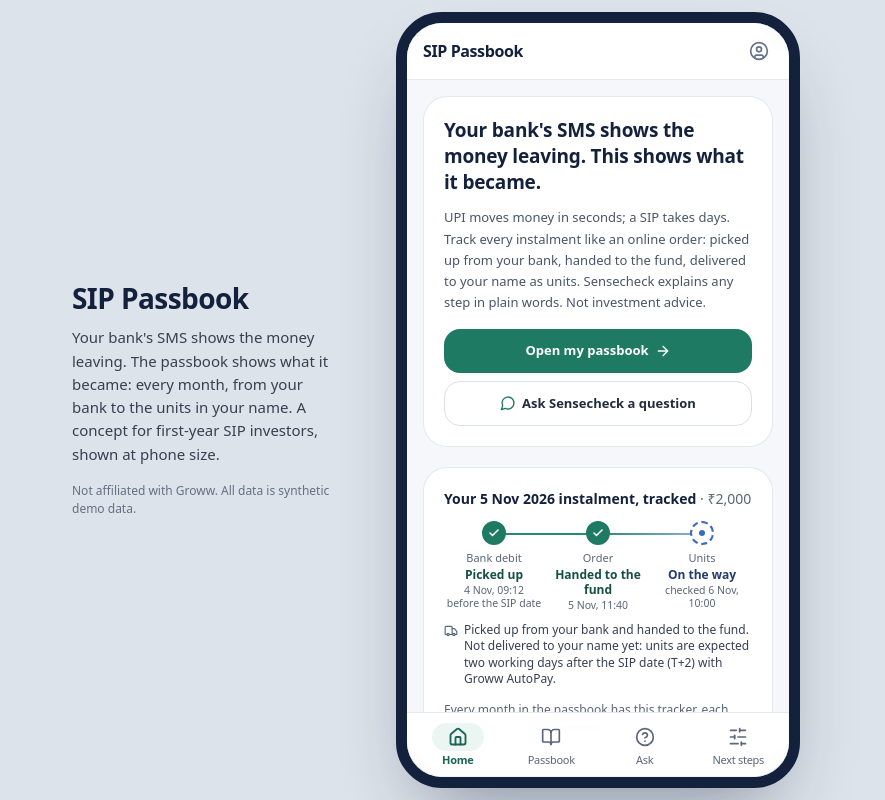
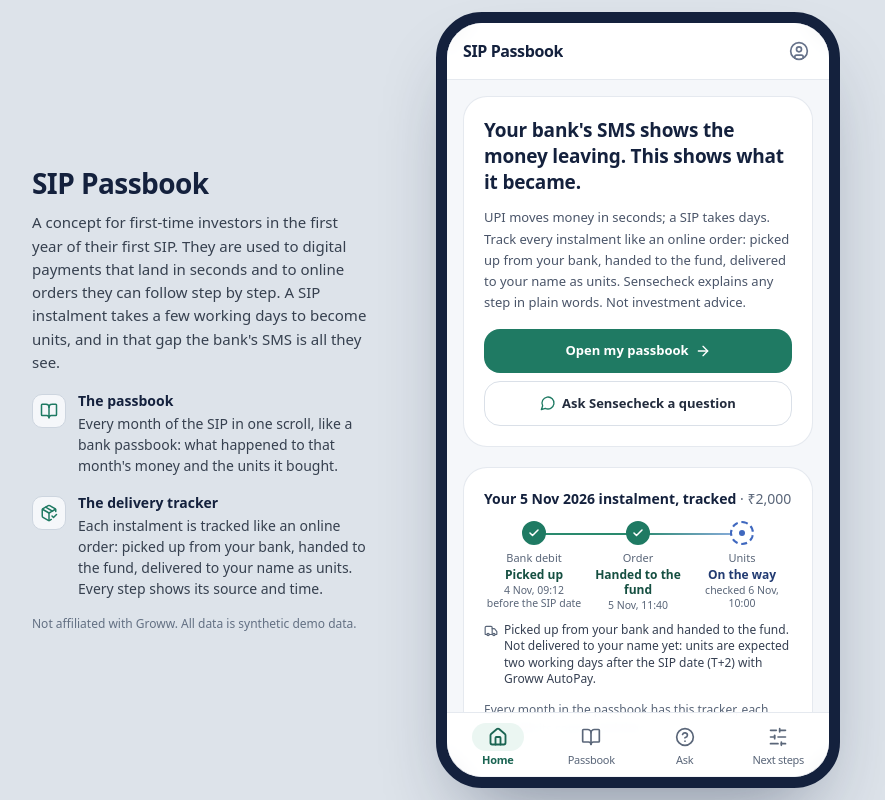
Before and after one commit to sahildhurat/groww-again, a Next.js app: page / in a window 1280 px wide. Shown: the whole page, without its empty margins (204-1089 px from the left). Built offline with nearby package versions, Linux system fonts and the light colour scheme; no server answers.

Commit message:
Home: desktop note explains the passbook and the delivery tracker

```diff
--- a/app/globals.css
+++ b/app/globals.css
@@ -59,13 +59,35 @@ body {
 }
 
 @media (min-width: 1100px) {
+  /* One width on every page, so the phone does not move when Home's longer note gives way to the short one. */
   .stage-note {
     display: block;
-    width: 260px;
+    width: 340px;
+    max-height: calc(100vh - 48px);
+    overflow-y: auto;
+    scrollbar-width: thin;
+    scrollbar-color: #b9c2ce transparent;
     color: var(--ink);
   }
   .stage-title { font-size: 28px; line-height: 1.15; font-weight: 650; letter-spacing: -0.02em; }
   .stage-line { margin-top: 12px; font-size: 15px; line-height: 1.55; color: #36404f; }
+  /* Home only: the two ideas, each an icon tile with a label and two lines. */
+  .stage-idea { display: flex; gap: 12px; margin-top: 18px; }
+  .stage-icon {
+    display: grid;
+    place-items: center;
+    flex-shrink: 0;
+    width: 34px;
+    height: 34px;
+    margin-top: 2px;
+    border-radius: 10px;
+    background: #f5f7fa;
+    border: 1px solid #cdd5df;
+    color: #1f7a63;
+  }
+  .stage-icon svg { width: 18px; height: 18px; }
+  .stage-label { font-size: 14px; line-height: 1.35; font-weight: 650; }
+  .stage-text { margin-top: 2px; font-size: 14px; line-height: 1.5; color: #36404f; }
   .stage-small { margin-top: 16px; font-size: 12px; line-height: 1.5; color: #637083; }
 }
 
--- a/app/layout.tsx
+++ b/app/layout.tsx
@@ -4,6 +4,7 @@ import "./globals.css";
 import { Providers } from "@/components/providers";
 import { FrameScrollReset } from "@/components/ui/frame-scroll-reset";
 import { NavHistory } from "@/components/ui/nav-history";
+import { StageNote } from "@/components/ui/stage-note";
 
 export const metadata: Metadata = {
   title: "SIP Passbook (concept)",
@@ -30,15 +31,8 @@ export default function RootLayout({
         <Providers>
           <NavHistory />
           <div className="stage">
-            {/* Desktop only: what this is, beside the phone */}
-            <aside className="stage-note" aria-hidden="true">
-              <p className="stage-title">SIP Passbook</p>
-              <p className="stage-line">
-                Your bank&apos;s SMS shows the money leaving. The passbook shows what it became: every month, from your
-                bank to the units in your name. A concept for first-year SIP investors, shown at phone size.
-              </p>
-              <p className="stage-small">Not affiliated with Groww. All data is synthetic demo data.</p>
-            </aside>
+            {/* Desktop only: what this is, beside the phone. On Home it also explains the two ideas (13 Nov 2026). */}
+            <StageNote />
             <div className="device">
               <div id="app-scroll" className="device-scroll">
                 <FrameScrollReset />
--- /dev/null
+++ b/components/ui/stage-note.tsx
@@ -0,0 +1,57 @@
+"use client";
+
+// Owner, 13 Nov 2026: on the home page, the desktop note beside the phone says who the concept is for and what its two
+// ideas are, the passbook and the delivery tracker. Every other page keeps the short note. The note sits outside the
+// phone frame and is hidden below 1100px (globals.css), so it is never part of the phone screen.
+// It stays home-only on purpose: the e2e suite finds text with .first() on the other pages, and this copy uses the
+// same everyday words as the app.
+import { usePathname } from "next/navigation";
+import { BookOpen, PackageCheck } from "lucide-react";
+
+export function StageNote() {
+  const home = usePathname() === "/";
+  return (
+    <aside className="stage-note" aria-label="About this prototype" data-testid="stage-note">
+      <p className="stage-title">SIP Passbook</p>
+      {home ? (
+        <>
+          <p className="stage-line">
+            A concept for first-time investors in the first year of their first SIP. They are used to digital payments
+            that land in seconds and to online orders they can follow step by step. A SIP instalment takes a few working
+            days to become units, and in that gap the bank&apos;s SMS is all they see.
+          </p>
+          <div className="stage-idea">
+            <span className="stage-icon">
+              <BookOpen aria-hidden="true" />
+            </span>
+            <div>
+              <p className="stage-label">The passbook</p>
+              <p className="stage-text">
+                Every month of the SIP in one scroll, like a bank passbook: what happened to that month&apos;s money and
+                the units it bought.
+              </p>
+            </div>
+          </div>
+          <div className="stage-idea">
+            <span className="stage-icon">
+              <PackageCheck aria-hidden="true" />
+            </span>
+            <div>
+              <p className="stage-label">The delivery tracker</p>
+              <p className="stage-text">
+                Each instalment is tracked like an online order: picked up from your bank, handed to the fund, delivered
+                to your name as units. Every step shows its source and time.
+              </p>
+            </div>
+          </div>
+        </>
+      ) : (
+        <p className="stage-line">
+          Your bank&apos;s SMS shows the money leaving. The passbook shows what it became: every month, from your bank to
+          the units in your name. A concept for first-year SIP investors, shown at phone size.
+        </p>
+      )}
+      <p className="stage-small">Not affiliated with Groww. All data is synthetic demo data.</p>
+    </aside>
+  );
+}
```
